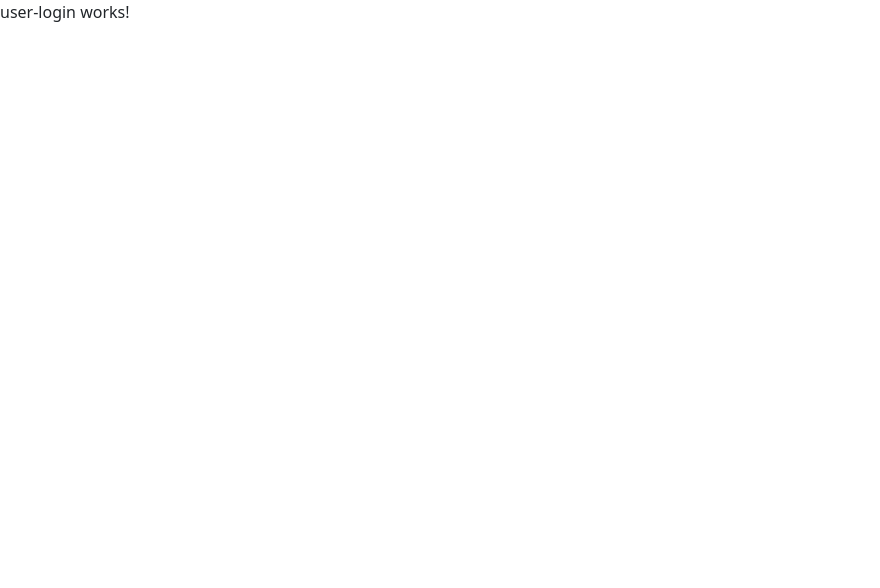
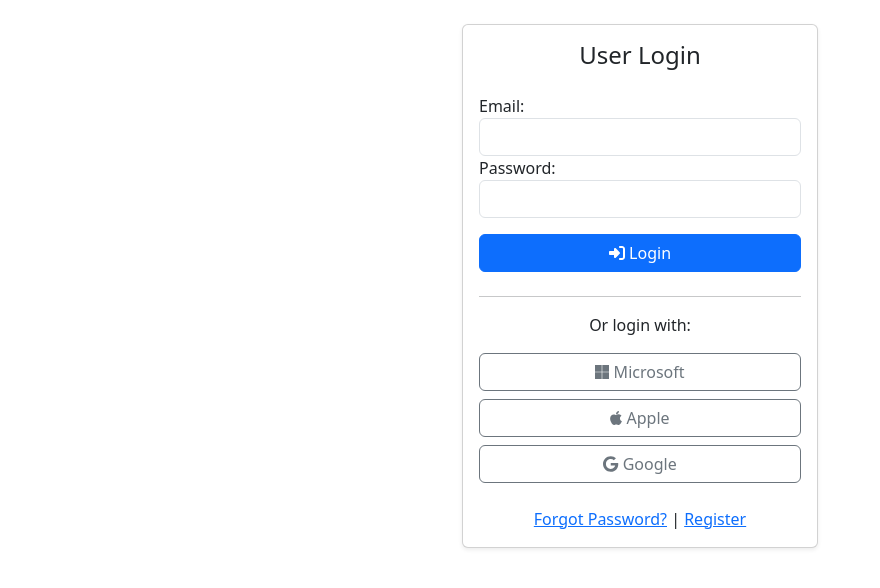
Before and after one commit to MGTheTrain/e-commerce-service, an Angular app in the folder frontend/e-commerce-service/: page /user/login in a window 1280 px wide. Shown: the top 588 px of the page, without its empty margins (0-880 px from the left). Built offline with nearby package versions, Linux system fonts and the light colour scheme.

Commit message:
setup user login component

```diff
--- a/frontend/e-commerce-service/src/app/components/user-management/user-login/user-login.component.html
+++ b/frontend/e-commerce-service/src/app/components/user-management/user-login/user-login.component.html
@@ -1 +1,42 @@
-<p>user-login works!</p>
+<div class="container mt-4">
+    <div class="row justify-content-center">
+      <div class="col-md-6 col-lg-4">
+        <div class="card shadow-sm">
+          <div class="card-body">
+            <h4 class="card-title text-center mb-4">User Login</h4>
+            <form (ngSubmit)="onLogin()">
+              <div class="form-group">
+                <label for="email">Email:</label>
+                <input type="email" class="form-control" id="email" [(ngModel)]="email" name="email" required>
+              </div>
+              <div class="form-group mb-3">
+                <label for="password">Password:</label>
+                <input type="password" class="form-control" id="password" [(ngModel)]="password" name="password" required>
+              </div>
+              <div class="form-group text-center">
+                <button type="submit" class="btn btn-primary w-100 mb-2">
+                  <fa-icon [icon]="faSignInAlt"></fa-icon> Login
+                </button>
+              </div>
+            </form>
+            <hr>
+            <div class="text-center mb-3">
+              <p>Or login with:</p>
+              <button class="btn btn-outline-secondary w-100 mb-2" (click)="onSSOLogin('microsoft')">
+                <fa-icon [icon]="faMicrosoft"></fa-icon> Microsoft
+              </button>
+              <button class="btn btn-outline-secondary w-100 mb-2" (click)="onSSOLogin('apple')">
+                <fa-icon [icon]="faApple"></fa-icon> Apple
+              </button>
+              <button class="btn btn-outline-secondary w-100 mb-2" (click)="onSSOLogin('google')">
+                <fa-icon [icon]="faGoogle"></fa-icon> Google
+              </button>
+            </div>
+            <div class="text-center">
+              <a href="/user/reset-password" (click)="onForgotPassword()">Forgot Password?</a> | <a href="/user/registration" (click)="onRegister()">Register</a>
+            </div>
+          </div>
+        </div>
+      </div>
+    </div>
+  </div>
--- a/frontend/e-commerce-service/src/app/components/user-management/user-login/user-login.component.ts
+++ b/frontend/e-commerce-service/src/app/components/user-management/user-login/user-login.component.ts
@@ -1,12 +1,39 @@
+import { CommonModule } from '@angular/common';
 import { Component } from '@angular/core';
+import { FormsModule } from '@angular/forms';
+import { FontAwesomeModule } from '@fortawesome/angular-fontawesome';
+import { IconDefinition } from '@fortawesome/fontawesome-svg-core';
+import { faApple, faGoogle, faMicrosoft } from '@fortawesome/free-brands-svg-icons';
+import { faSignInAlt } from '@fortawesome/free-solid-svg-icons';
 
 @Component({
   selector: 'app-user-login',
   standalone: true,
-  imports: [],
+  imports: [ CommonModule, FormsModule, FontAwesomeModule ],
   templateUrl: './user-login.component.html',
   styleUrl: './user-login.component.css'
 })
 export class UserLoginComponent {
+  email: string = '';
+  password: string = '';
+  public faSignInAlt: IconDefinition = faSignInAlt;
+  public faMicrosoft: IconDefinition = faMicrosoft;
+  public faApple: IconDefinition = faApple;
+  public faGoogle: IconDefinition = faGoogle;
 
+  onLogin(): void {
+    console.log('Logging in with', this.email, this.password);
+  }
+
+  onSSOLogin(provider: string): void {
+    console.log('Logging in with', provider);
+  }
+
+  onForgotPassword(): void {
+    console.log('Redirecting to forgot password page');
+  }
+
+  onRegister(): void {
+    console.log('Redirecting to register page');
+  }
 }
```
